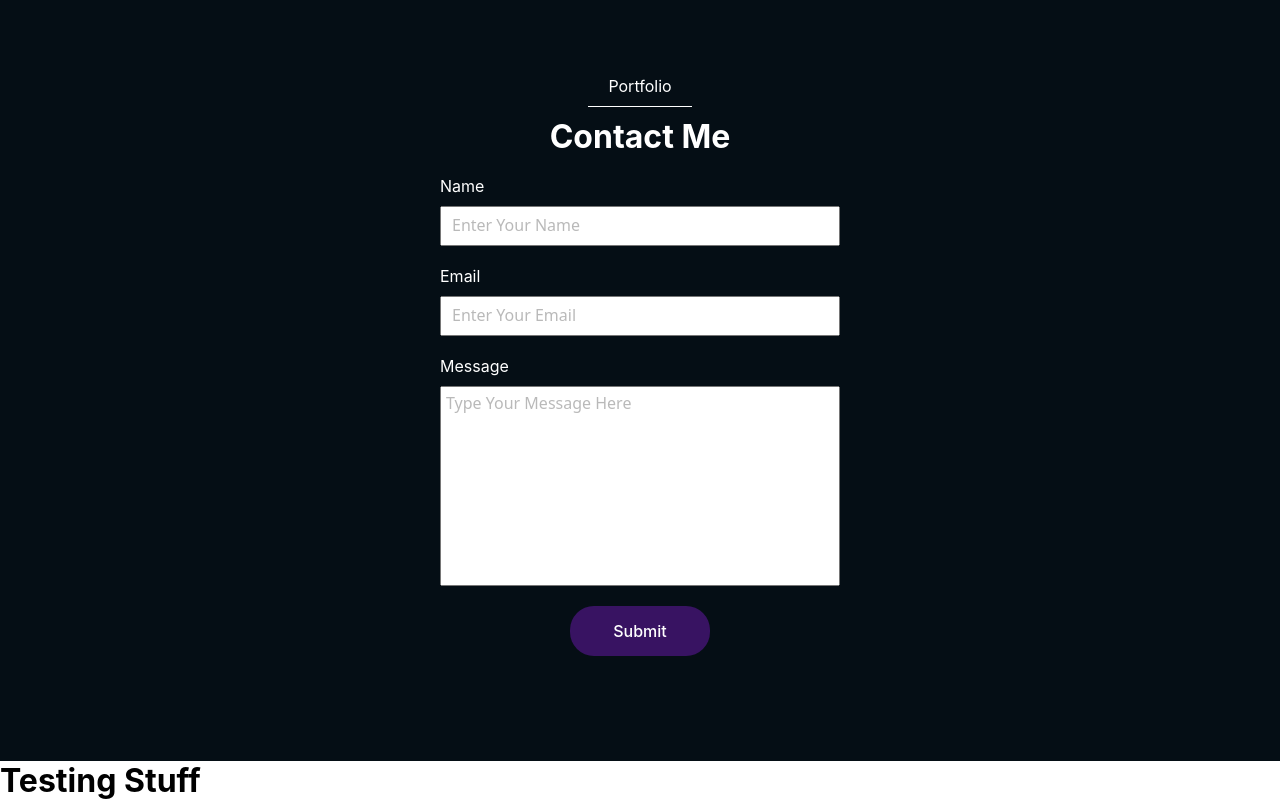
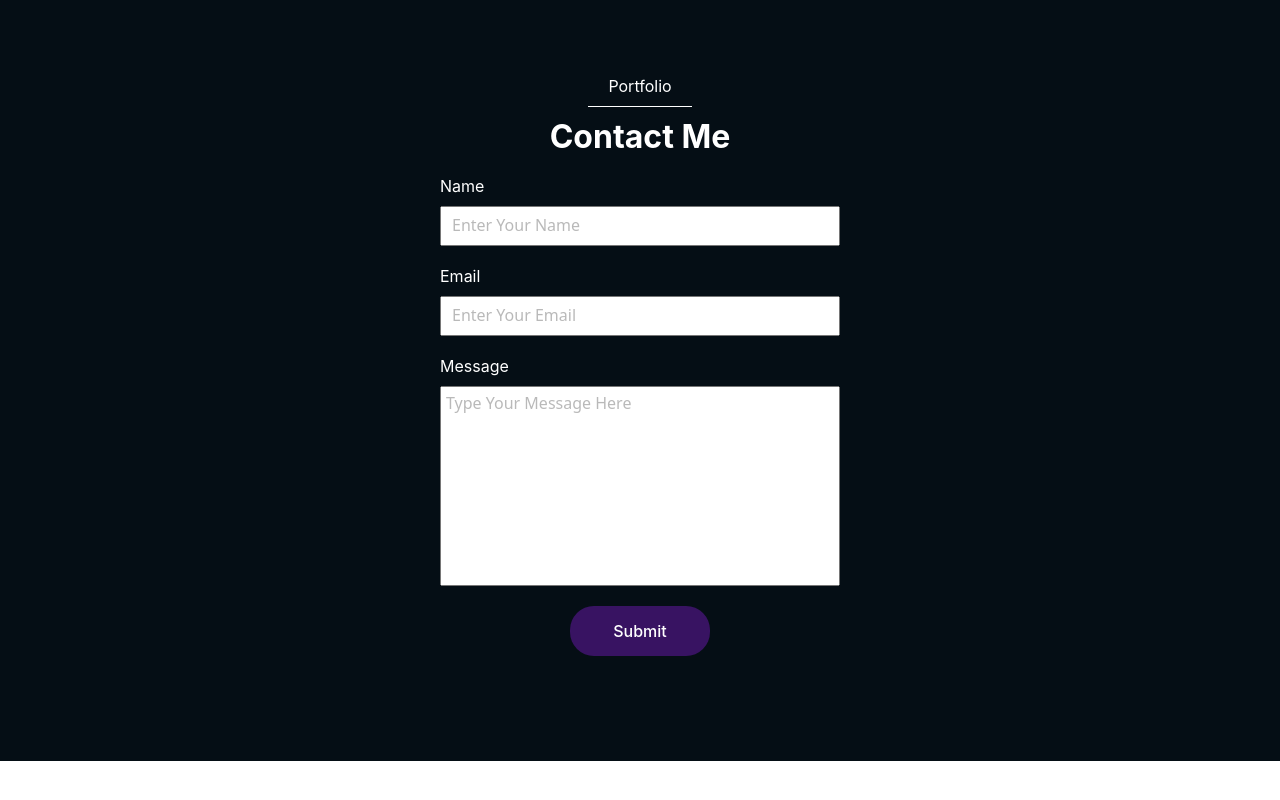
Before and after one commit to BryanF1nes/personal-portfolio, a React (Create React App) app: page / in a window 1280 px wide. Shown: the part 2439-3239 px from the top of the page. After the commit the page ends 3200 px from the top, so only its background shows below. Built offline with nearby package versions, Linux system fonts and the light colour scheme; the HTML template or start-up script is replaced by a standard one.

Commit message:
Changes omitted

```diff
--- a/src/App.js
+++ b/src/App.js
@@ -26,7 +26,6 @@ function App() {
       <Section darkMode={darkMode} />
       <Portfolio darkMode={darkMode} />
       <Contact darkMode={darkMode} />
-      <h1>Testing Stuff</h1>
     </div>
   );
 }
```
